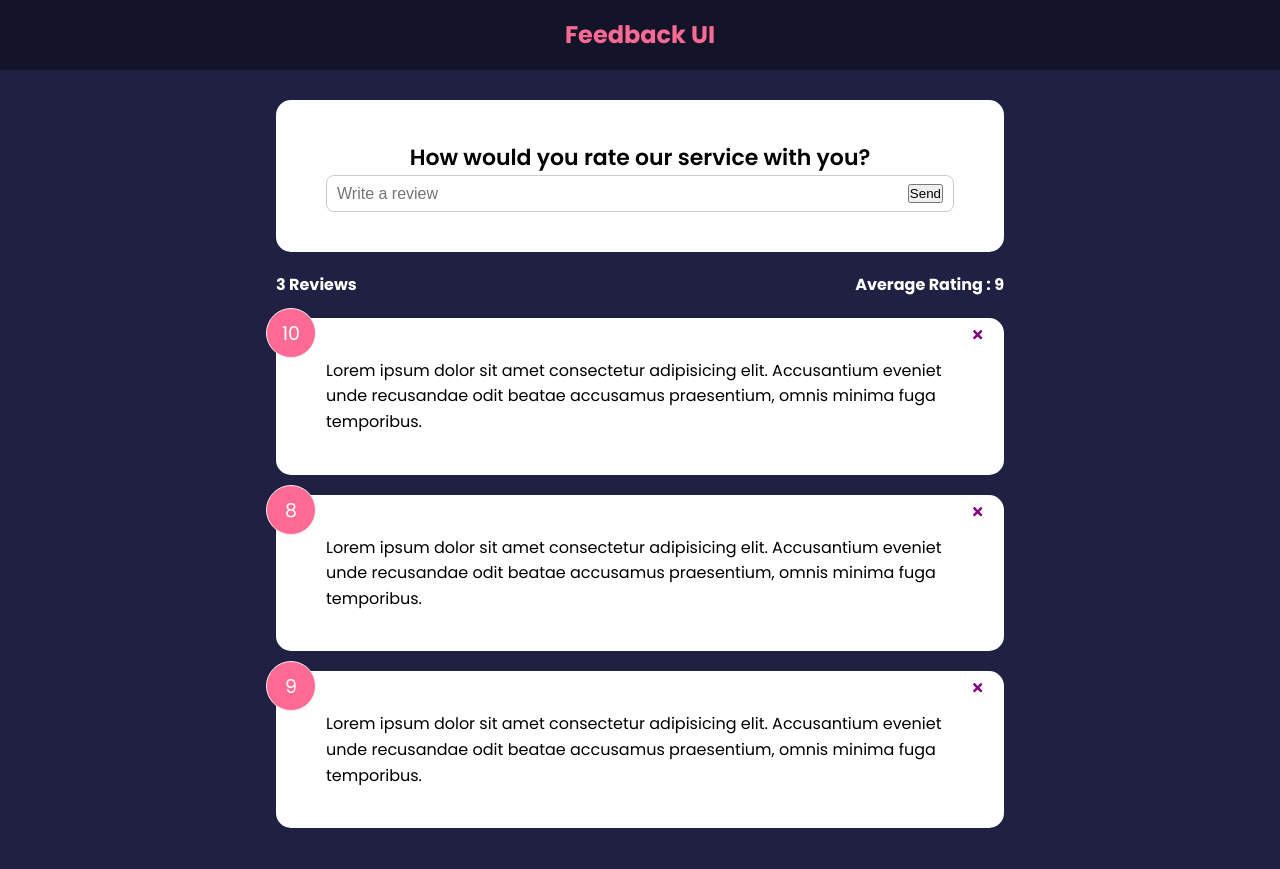
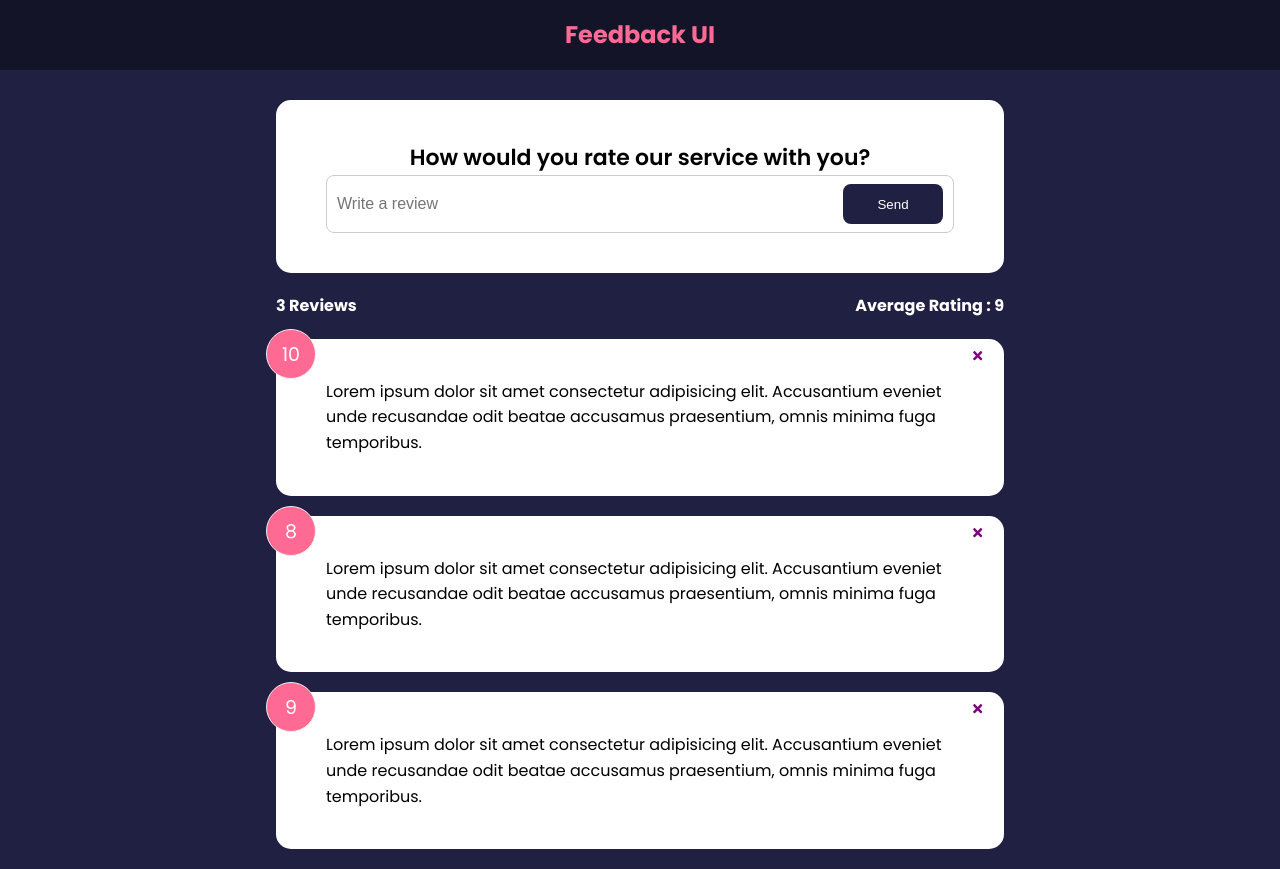
Before and after one commit to Saurabh5087/feedback_app_ui, a React (Create React App) app: page / in a window 1280 px wide. Before the commit the page ends 848 px from the top, so only its background shows below. Built offline with nearby package versions, Linux system fonts and the light colour scheme.

Commit message:
Button Component for Submitting FeedbackForm

```diff
--- a/src/components/FeedbackForm.jsx
+++ b/src/components/FeedbackForm.jsx
@@ -1,5 +1,6 @@
 import { useState } from 'react';
 import Card from './shared/Card';
+import Button from './shared/Button';
 
 function FeedbackForm() {
     const [text, setText] = useState('')
@@ -20,7 +21,7 @@
                         placeholder='Write a review'
                         value={text}
                     />
-                    <button type="submit">Send</button>
+                    <Button type="submit">Send</Button>
                 </div>
             </form>
         </Card>
--- /dev/null
+++ b/src/components/shared/Button.jsx
@@ -0,0 +1,24 @@
+import PropTypes from 'prop-types'
+
+function Button({ children, version, type, isDisabled }) {
+    return (
+        <button type={type} disabled={isDisabled} className={`btn btn-${version}`}>
+            {children}
+        </button>
+    )
+}
+
+Button.defaultProps = {
+    version: 'primary',
+    type: 'button',
+    isDisabled: false
+}
+
+Button.propTypes = {
+    children: PropTypes.node.isRequired,
+    version: PropTypes.string,
+    type: PropTypes.string,
+    isDisabled: PropTypes.bool
+}
+
+export default Button
```
